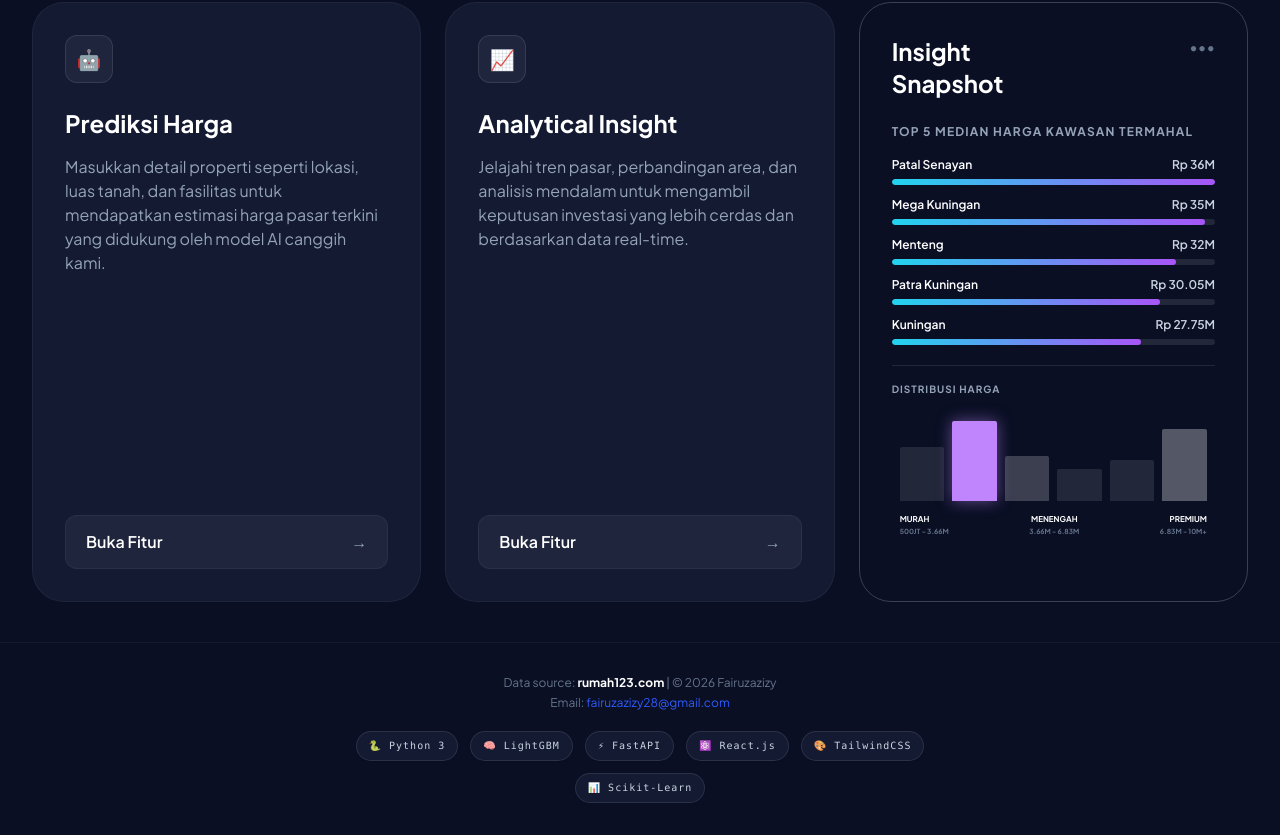
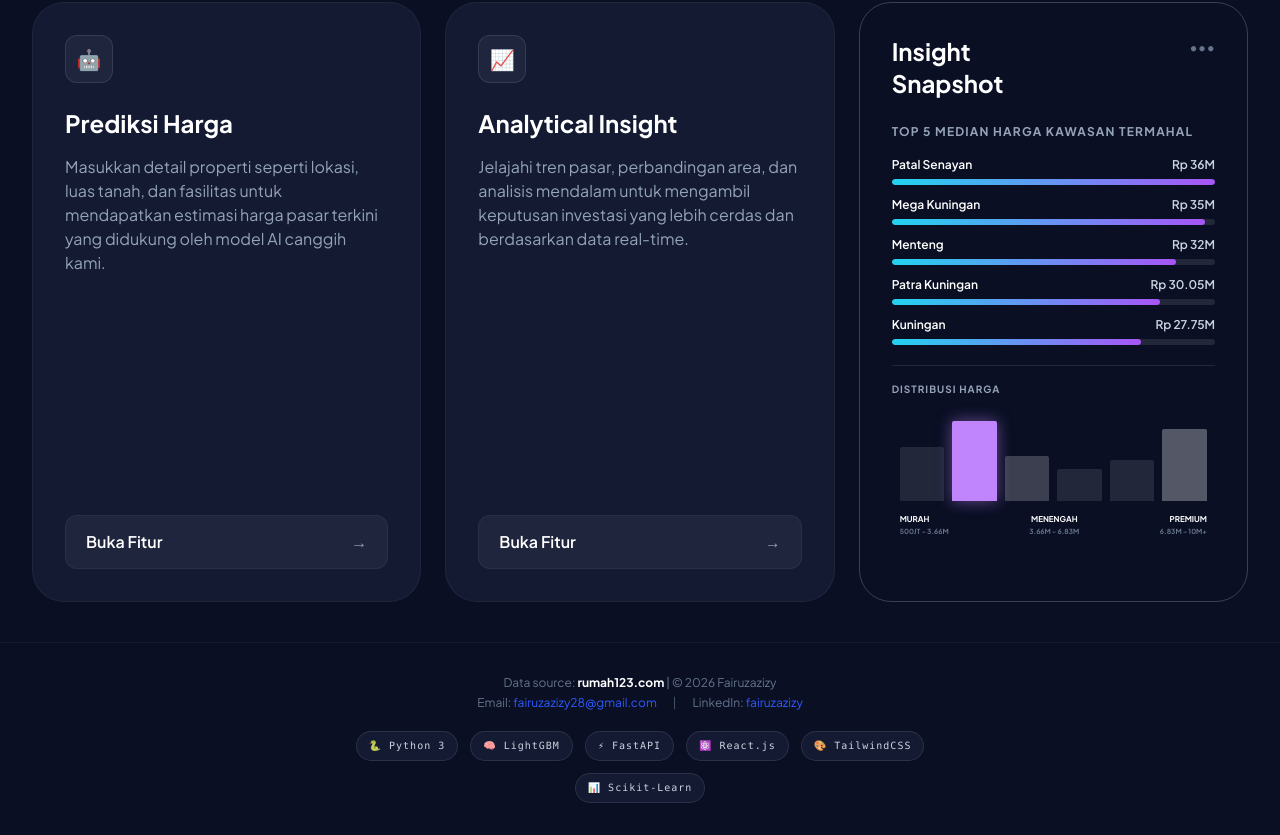
Before and after one commit to fairuzazizy28-cmd/prediksi-properti-jakarta, a React (Vite) app in the folder frontend/: page / in a window 1280 px wide. Shown: the part 983-1818 px from the top of the page. Built offline with nearby package versions, Linux system fonts and the light colour scheme; no server answers.

Commit message:
feat: add linkedin profile link to footer

```diff
--- a/frontend/src/App.jsx
+++ b/frontend/src/App.jsx
@@ -119,7 +119,11 @@ function App() {
       {/* Footer applied globally */}
       <footer className="py-8 text-center text-slate-500 text-xs border-t border-white/5">
         <p>Data source: <span className="font-bold text-white">rumah123.com</span> | &copy; {new Date().getFullYear()} Fairuzazizy</p>
-        <p className="mt-1">Email: <a href="mailto:fairuzazizy28@gmail.com" className="text-primary hover:text-cyan-400 transition-colors">fairuzazizy28@gmail.com</a></p>
+        <p className="mt-1 flex flex-wrap items-center justify-center gap-2 sm:gap-4">
+          <span>Email: <a href="mailto:fairuzazizy28@gmail.com" className="text-primary hover:text-cyan-400 transition-colors">fairuzazizy28@gmail.com</a></span>
+          <span className="hidden sm:inline text-slate-600">|</span>
+          <span>LinkedIn: <a href="https://www.linkedin.com/in/fairuzazizy" target="_blank" rel="noreferrer" className="text-primary hover:text-cyan-400 transition-colors">fairuzazizy</a></span>
+        </p>
         <div className="flex flex-wrap justify-center gap-3 mt-5 max-w-2xl mx-auto">
            <span className="px-3 py-1.5 rounded-full border border-white/10 bg-[#131A32] text-slate-300 font-mono tracking-widest text-[10px] shadow-sm hover:border-cyan-500/50 transition-colors">🐍 Python 3</span>
            <span className="px-3 py-1.5 rounded-full border border-white/10 bg-[#131A32] text-slate-300 font-mono tracking-widest text-[10px] shadow-sm hover:border-cyan-500/50 transition-colors">🧠 LightGBM </span>
```
